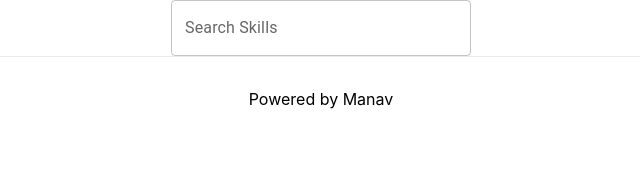
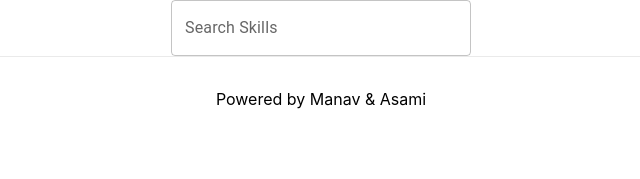
Before and after one commit to manavda/folio, a Next.js app: page / in a window 1280 px wide. Shown: the top 179 px of the page, without its empty margins (319-959 px from the left). Built offline with nearby package versions, Linux system fonts and the light colour scheme.

Commit message:
Changed credit

```diff
--- a/pages/index.tsx
+++ b/pages/index.tsx
@@ -17,7 +17,7 @@ const Home: NextPage = () => {
 
       <footer className={styles.footer}>
         <a href="#" target="_blank" rel="noopener noreferrer">
-          Powered by Manav
+          Powered by Manav & Asami
         </a>
       </footer>
     </div>
```
